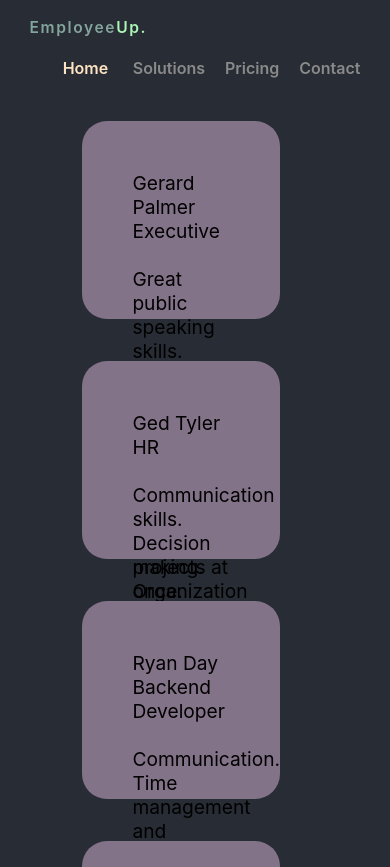
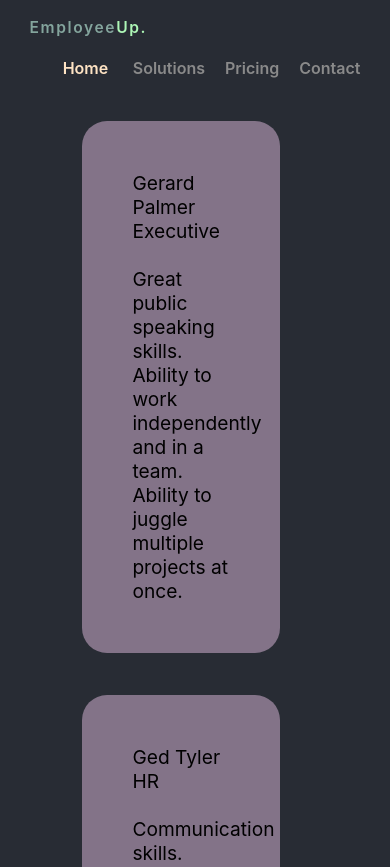
Before and after one commit to dianastanciu-dev/employee-management, a React (Create React App) app: page / in a window 390 px wide. Shown: the top 867 px of the page. Built offline with nearby package versions, Linux system fonts and the light colour scheme.

Commit message:
responsive repair

```diff
--- a/src/components/Home.css
+++ b/src/components/Home.css
@@ -33,7 +33,6 @@ li{
 
       .employeeCard li{
             width: 25vw;
-            height: 25vw;
             padding: calc(18vw - 20px);
       }
 
```
